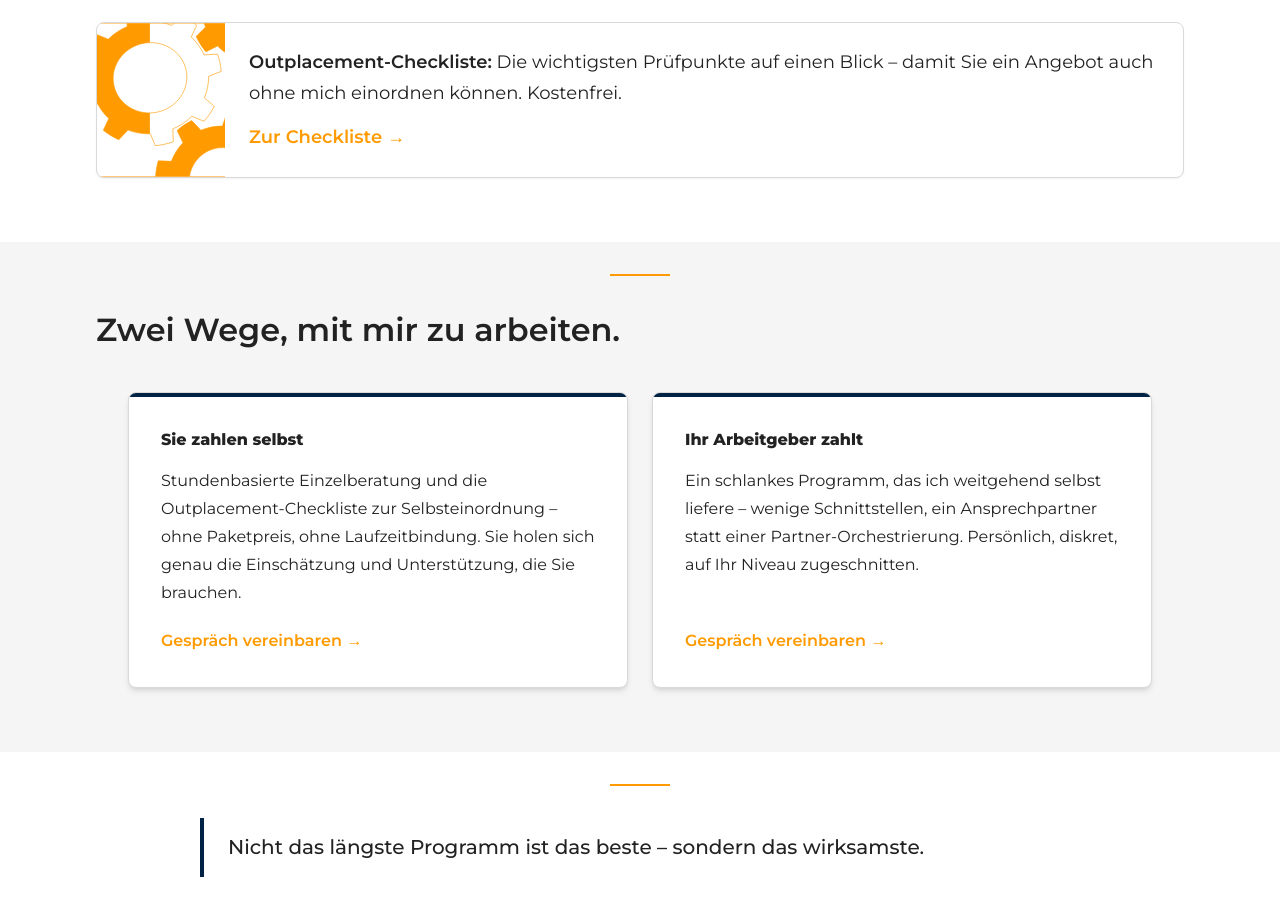
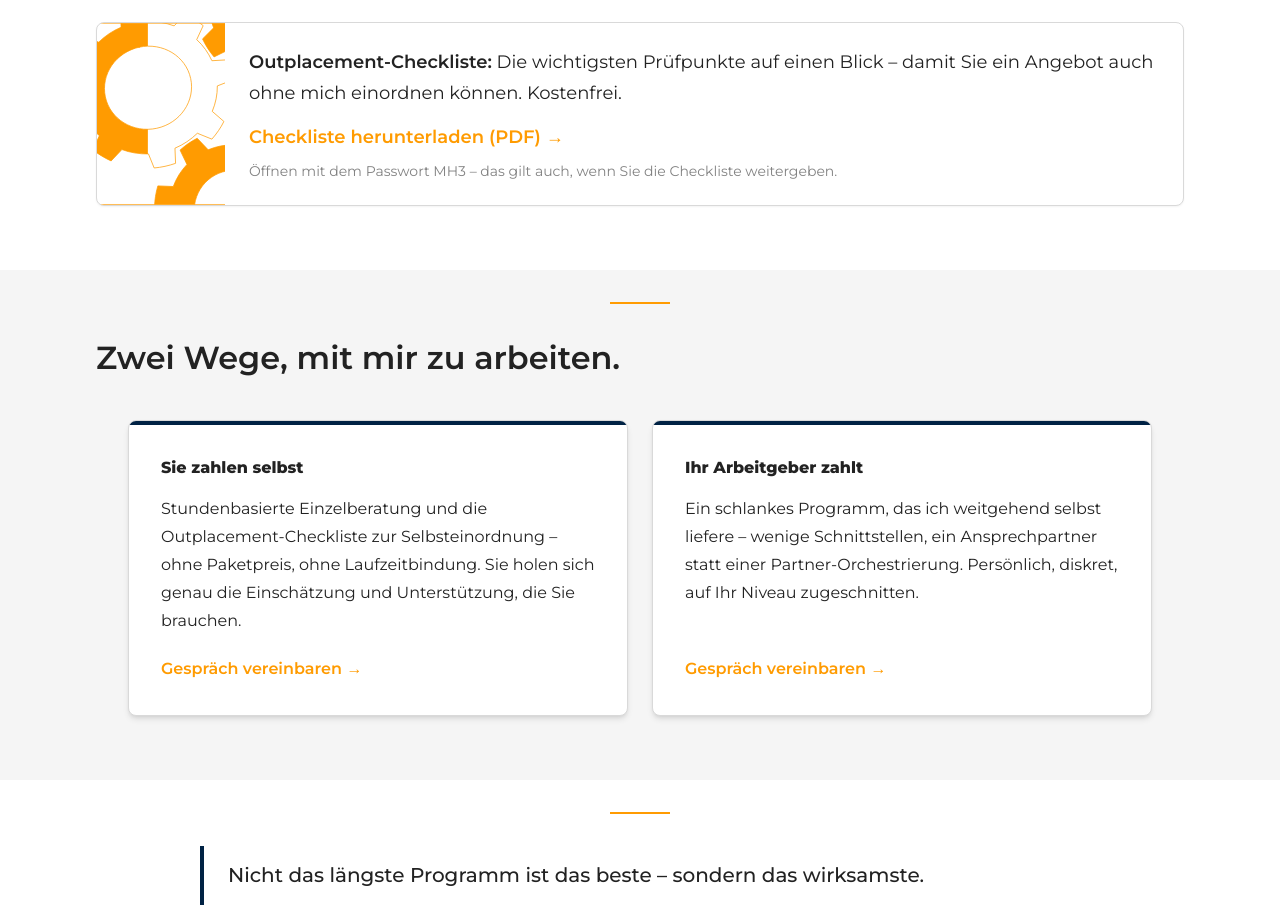
Before and after one commit to MH3-LearnCon/meine-neue-webseite-mit-js, a Next.js app: page /karriere/outplacement-check in a window 1280 px wide. Shown: the part 1780-2703 px from the top of the page. Built offline with nearby package versions, Linux system fonts and the light colour scheme.

Commit message:
feat(outplacement): Checklisten-PDF (passwortgeschuetzt) verlinkt + public/downloads

```diff
--- a/src/app/karriere/outplacement-check/page.tsx
+++ b/src/app/karriere/outplacement-check/page.tsx
@@ -1,5 +1,4 @@
 import type { Metadata } from "next";
-import Link from "next/link";
 import Hero from "@/components/Hero";
 import Image from "next/image";
 import SituationCard from "@/components/SituationCard";
@@ -123,12 +122,18 @@ export default function OutplacementCheckPage() {
               auch ohne mich einordnen können. Kostenfrei.
             </p>
             <p className="mt-3">
-              <Link
-                href="#kontakt"
+              <a
+                href="/downloads/Outplacement-Check-Liste.pdf"
+                target="_blank"
+                rel="noopener noreferrer"
                 className="text-orange font-semibold hover:text-denver-blue transition-colors"
               >
-                Zur Checkliste →
-              </Link>
+                Checkliste herunterladen (PDF) →
+              </a>
+            </p>
+            <p className="mt-2 text-sm text-brand-gray-dark">
+              Öffnen mit dem Passwort MH3 – das gilt auch, wenn Sie die Checkliste
+              weitergeben.
             </p>
           </Note>
         </div>
```
Also changed, not shown: 1 other file (tests, documents, lock files or other folders).
